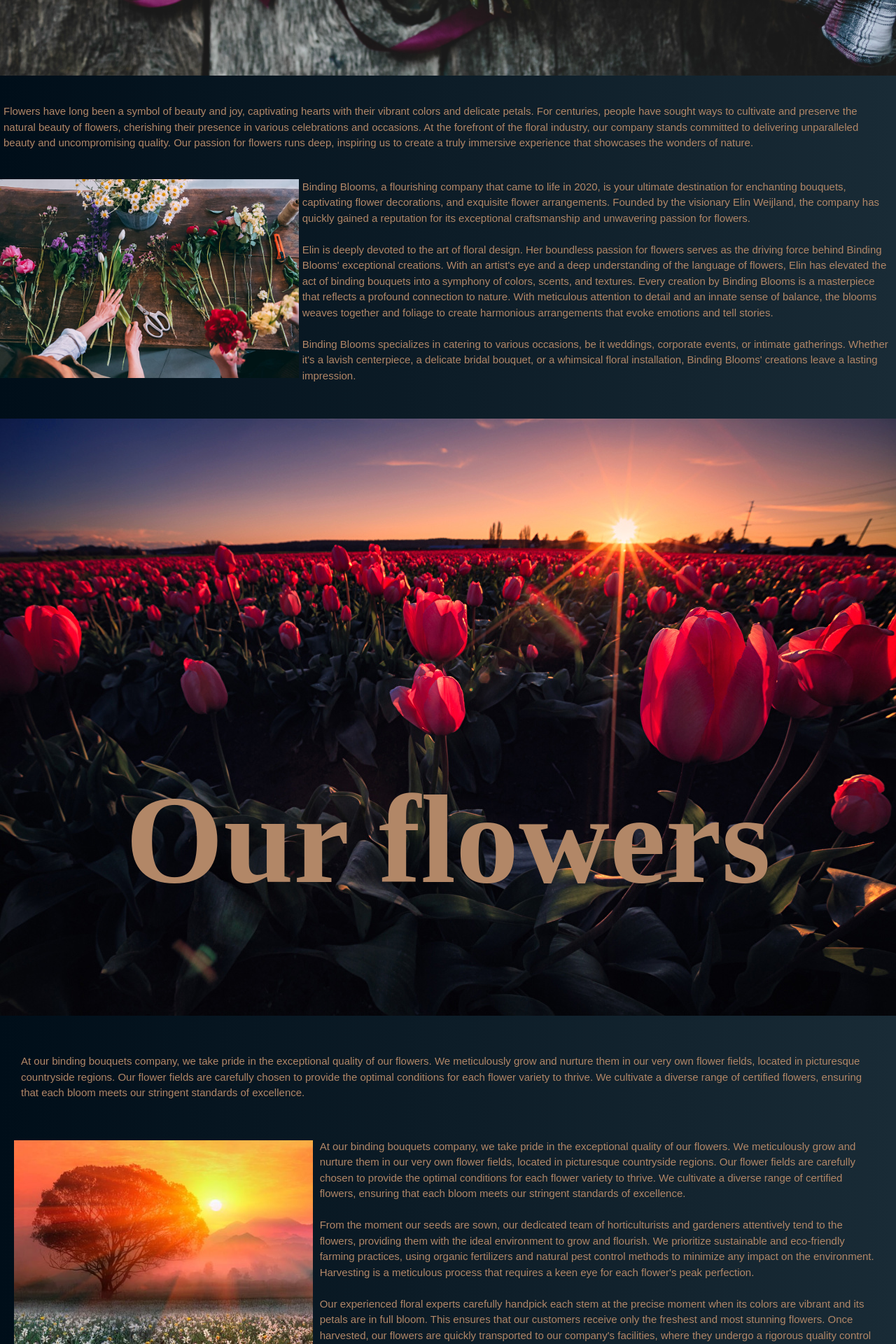
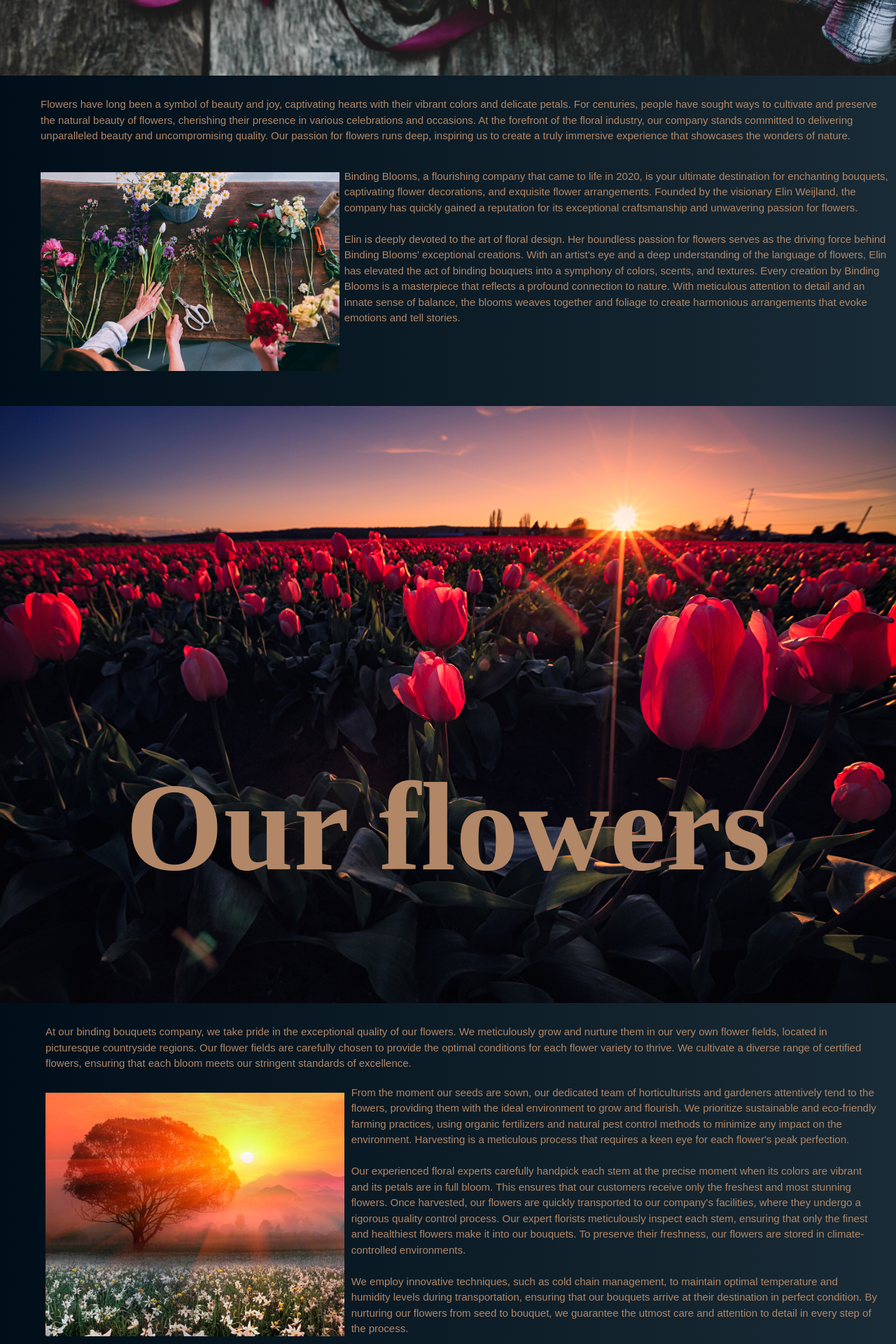
Before and after one commit to JennyWeij/BindingBlooms, a React (Vite) app: page / in a window 1280 px wide. Shown: the part 700-2620 px from the top of the page at 70% size. Built offline with nearby package versions, Linux system fonts and the light colour scheme.

Commit message:
snyggat till marginaler och ökat brödtexten med 1px vid liten skärm

```diff
--- a/src/pages/AboutPage.tsx
+++ b/src/pages/AboutPage.tsx
@@ -37,12 +37,12 @@ function AboutPage() {
 
           <Box>
             <Text
-              mt={{ base: "20px", md: "54px" }}
-              fontSize={{ base: "12px", md: "15px" }}
+              mt={{ base: "20px", md: "30px" }}
+              fontSize={{ base: "13px", md: "15px" }}
               fontFamily="SourceSansRegular"
               textAlign={{ base: "center", md: "start" }}
               mr={{ base: "10px", md: "25px" }}
-              ml={{ base: "10px", md: "30px" }}
+              ml={{ base: "15px", md: "65px" }}
               color="#B28767"
             >
               <span>
@@ -70,7 +70,7 @@ function AboutPage() {
                 display="flex"
                 alignItems="center"
                 justifyItems="center"
-                // ml="10px"
+                ml={{ base: "15px", md: "65px" }}
                 mr="10px"
                 style={{ width: "100%", height: "100%" }}
               >
@@ -90,11 +90,11 @@ function AboutPage() {
             {/* GRID kolumn 2 */}
             <Box gridColumn={{ base: "1", md: "2" }}>
               <Text
-                fontSize={{ base: "12px", md: "15px" }}
+                fontSize={{ base: "13px", md: "15px" }}
                 fontFamily="SourceSans3 Light"
                 mr="10px"
                 mb="40px"
-                ml={{ base: "10px", md: "30px" }}
+                ml={{ base: "15px", md: "75px" }}
                 textAlign={{ base: "center", md: "start" }}
                 color="#B28767"
               >
--- a/src/pages/CoursesPage.tsx
+++ b/src/pages/CoursesPage.tsx
@@ -49,11 +49,11 @@ function CoursesPage() {
 
         <Box>
           <Text
-            fontSize={{ base: "15px", md: "15px" }}
+            fontSize={{ base: "13px", md: "15px" }}
             fontFamily="SourceSansRegular"
             mr={{ base: "15px", md: "5px" }}
             ml={{ base: "15px", md: "58px" }}
-            mt={{ base: "35px", md: "40px" }}
+            mt={{ base: "35px", md: "30px" }}
             textAlign={{ base: "start", md: "start" }}
             color="#B28767"
           >
@@ -109,7 +109,7 @@ function CoursesPage() {
             </Box>
             <Text
               textAlign={{ base: "center", md: "start" }}
-              fontSize={{ base: "12px", md: "15px" }}
+              fontSize={{ base: "13px", md: "15px" }}
               fontFamily="SourceSansRegular"
               color="#B28767"
               mb={{ base: "30px", md: "0" }}
@@ -209,7 +209,7 @@ function CoursesPage() {
               <h3>FLOWER DECORATIONS</h3>
             </Box>
             <Text
-              fontSize={{ base: "12px", md: "15px" }}
+              fontSize={{ base: "13px", md: "15px" }}
               fontFamily="SourceSansRegular"
               textAlign={{ base: "center", md: "start" }}
               color="#B28767"
@@ -310,7 +310,7 @@ function CoursesPage() {
             </Box>
             <Text
               textAlign={{ base: "center", md: "start" }}
-              fontSize={{ base: "12px", md: "15px" }}
+              fontSize={{ base: "13px", md: "15px" }}
               fontFamily="SourceSansRegular"
               color="#B28767"
               mb={{ base: "10px", md: "0" }}
--- a/src/pages/FlowersPage.tsx
+++ b/src/pages/FlowersPage.tsx
@@ -36,12 +36,12 @@ function FlowersPage() {
 
         <Box>
           <Text
-            mt={{ base: "20px", md: "54px" }}
-            fontSize={{ base: "12px", md: "15px" }}
+            mt={{ base: "20px", md: "30px" }}
+            fontSize={{ base: "13px", md: "15px" }}
             fontFamily="SourceSansRegular"
             textAlign={{ base: "center", md: "start" }}
             mr={{ base: "10px", md: "25px" }}
-            ml={{ base: "10px", md: "30px" }}
+            ml={{ base: "15px", md: "65px" }}
             color="#B28767"
           >
             <span>
@@ -68,8 +68,8 @@ function FlowersPage() {
               display="flex"
               alignItems="center"
               justifyItems="center"
-              mt={{ base: "10px", md: "-10px" }}
-              ml={{ base: "0", md: "20px" }}
+              mt={{ base: "10px", md: "15px" }}
+              ml={{ base: "15px", md: "65px" }}
               style={{ width: "100%", height: "100%" }}
             >
               <img
@@ -86,16 +86,16 @@ function FlowersPage() {
 
           <Box gridColumn={{ base: "1", md: "2" }}>
             <Text
-              mt={{ base: "30px", md: "54px" }}
-              fontSize={{ base: "12px", md: "15px" }}
+              mt={{ base: "30px", md: "19px" }}
+              fontSize={{ base: "13px", md: "15px" }}
               fontFamily="SourceSansRegular"
               textAlign={{ base: "center", md: "start" }}
               mr={{ base: "10px", md: "25px" }}
-              ml={{ base: "10px", md: "30px" }}
+              ml={{ base: "15px", md: "75px" }}
               color="#B28767"
             >
               <span>
-                At our binding bouquets company, we take pride in the
+                {/* At our binding bouquets company, we take pride in the
                 exceptional quality of our flowers. We meticulously grow and
                 nurture them in our very own flower fields, located in
                 picturesque countryside regions. Our flower fields are carefully
@@ -103,7 +103,7 @@ function FlowersPage() {
                 to thrive. We cultivate a diverse range of certified flowers,
                 ensuring that each bloom meets our stringent standards of
                 excellence. <br />
-                <br />
+                <br /> */}
                 From the moment our seeds are sown, our dedicated team of
                 horticulturists and gardeners attentively tend to the flowers,
                 providing them with the ideal environment to grow and flourish.
--- a/src/pages/StartPage.tsx
+++ b/src/pages/StartPage.tsx
@@ -63,11 +63,11 @@ function StartPage() {
 
         <Box>
           <Text
-            fontSize={{ base: "12px", md: "15px" }}
+            fontSize={{ base: "13px", md: "15px" }}
             fontFamily="SourceSansRegular"
             mr={{ base: "5px", md: "15px" }}
-            ml="5px"
-            mt={{ base: "15px", md: "40px" }}
+            ml={{ base: "15px", md: "58px" }}
+            mt={{ base: "15px", md: "30px" }}
             textAlign={{ base: "start", md: "start" }}
             color="#B28767"
           >
@@ -97,7 +97,7 @@ function StartPage() {
             <Box
               display="flex"
               justifyItems="center"
-              // ml="5px"
+              ml={{ base: "15px", md: "58px" }}
               style={{ width: "100%", height: "100%" }}
             >
               <img
@@ -115,11 +115,11 @@ function StartPage() {
           {/* GRID kolumn 2 */}
           <Box gridColumn={{ base: "1", md: "2" }}>
             <Text
-              fontSize={{ base: "12px", md: "15px" }}
+              fontSize={{ base: "13px", md: "15px" }}
               fontFamily="SourceSansRegular"
               mr="5px"
-              ml="5px"
-              mt={{ base: "15px", md: "0px" }}
+              ml={{ base: "15px", md: "65px" }}
+              mt={{ base: "15px", md: "-5px" }}
               textAlign={{ base: "center", md: "start" }}
               color="#B28767"
             >
@@ -142,12 +142,12 @@ function StartPage() {
                 the blooms weaves together and foliage to create harmonious
                 arrangements that evoke emotions and tell stories.
                 <br />
-                <br />
+                {/* <br />
                 Binding Blooms specializes in catering to various occasions, be
                 it weddings, corporate events, or intimate gatherings. Whether
                 it's a lavish centerpiece, a delicate bridal bouquet, or a
                 whimsical floral installation, Binding Blooms' creations leave a
-                lasting impression.
+                lasting impression. */}
               </span>
             </Text>
           </Box>
```
